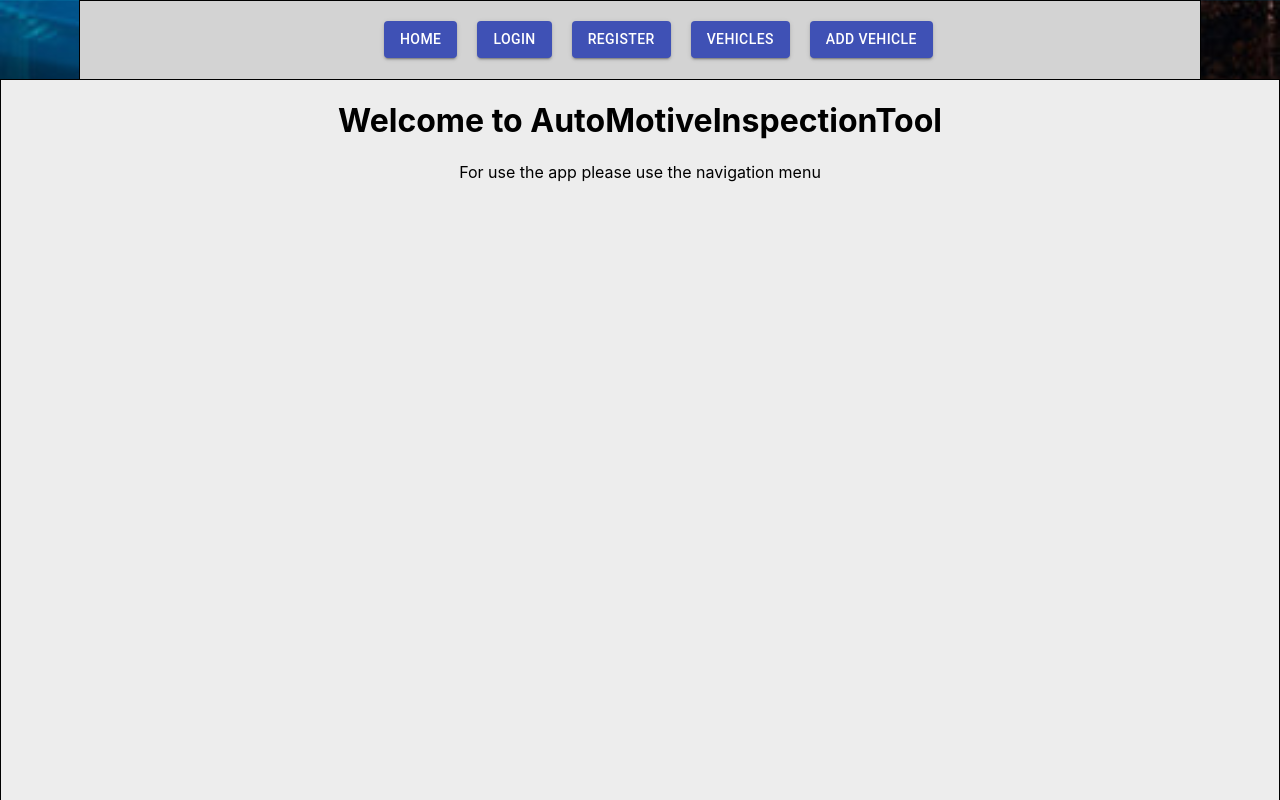
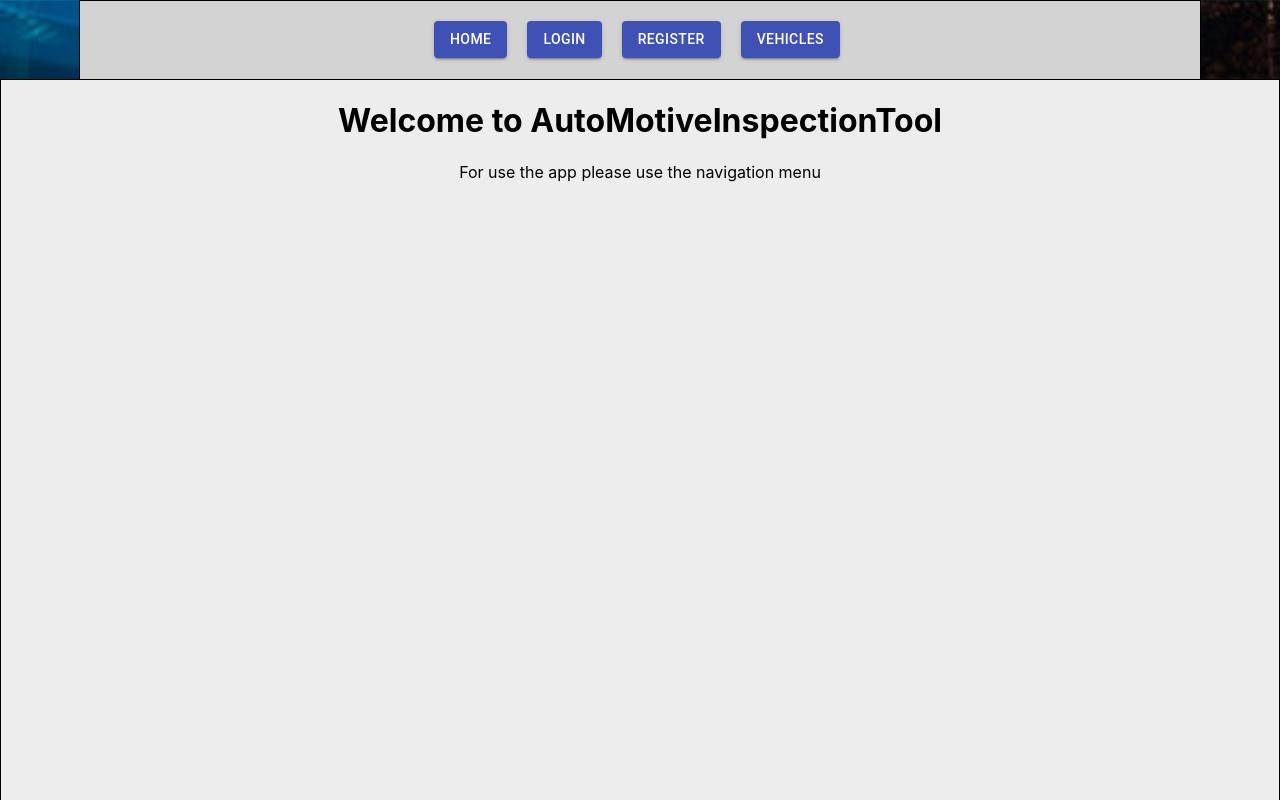
Before and after one commit to kamilbochno/AutoMotiveInspectionTool, a React (Create React App) app: page / in a window 1280 px wide. Shown: the top 800 px of the page. Built offline with nearby package versions, Linux system fonts and the light colour scheme.

Commit message:
Delete addvehicle button and little fixes

```diff
--- a/src/Components/Home/Home.css
+++ b/src/Components/Home/Home.css
@@ -12,7 +12,7 @@
 .Links {
     position: absolute;
     margin-top: 20px;
-    margin-left: 280px;
+    margin-left: 330px;
 
 
 }
--- a/src/Components/Home/Home.js
+++ b/src/Components/Home/Home.js
@@ -29,9 +29,7 @@ function Home() {
                         <NavLink activeClassName="active" to="/Vehicles">
                             <Button className="btn-link" variant="contained" color="primary">Vehicles</Button>
                         </NavLink>
-                        <NavLink activeClassName="active" to="/Addvehicle">
-                            <Button className="btn-link" variant="contained" color="primary">Add vehicle</Button>
-                        </NavLink>
+
                     </div>
                 </Container>
             </div>
```
